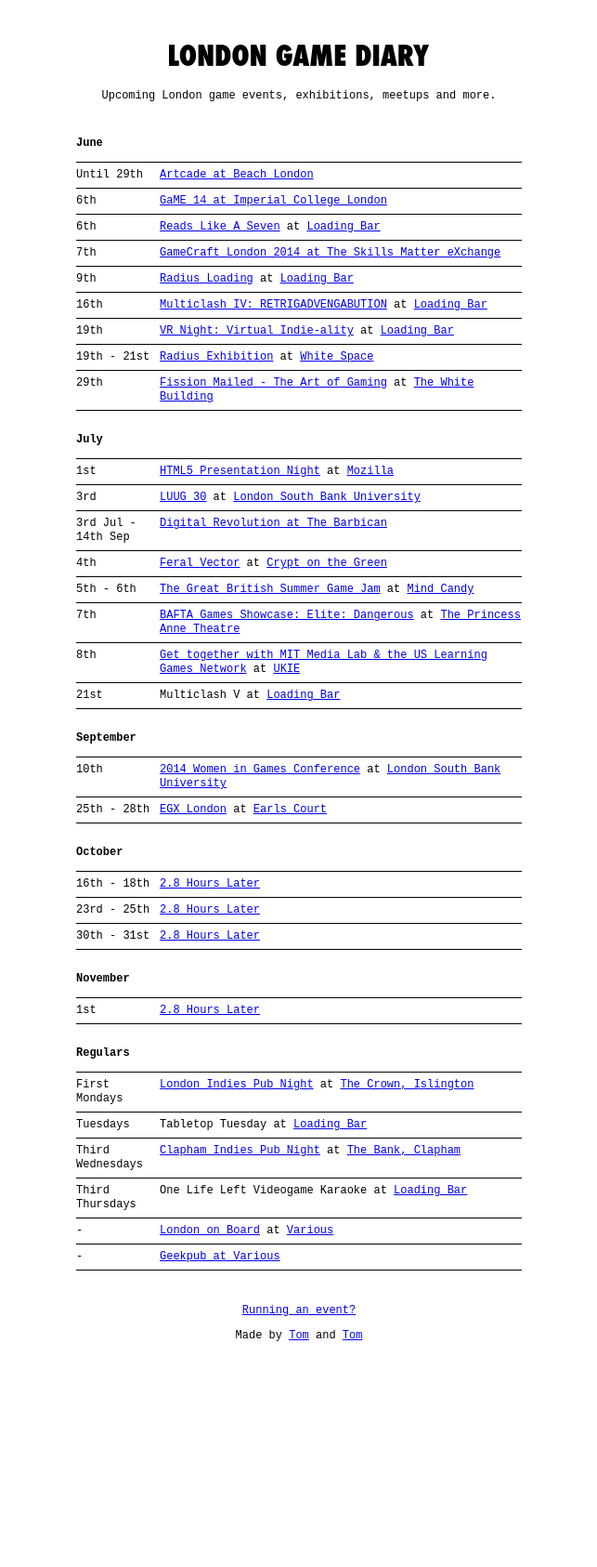
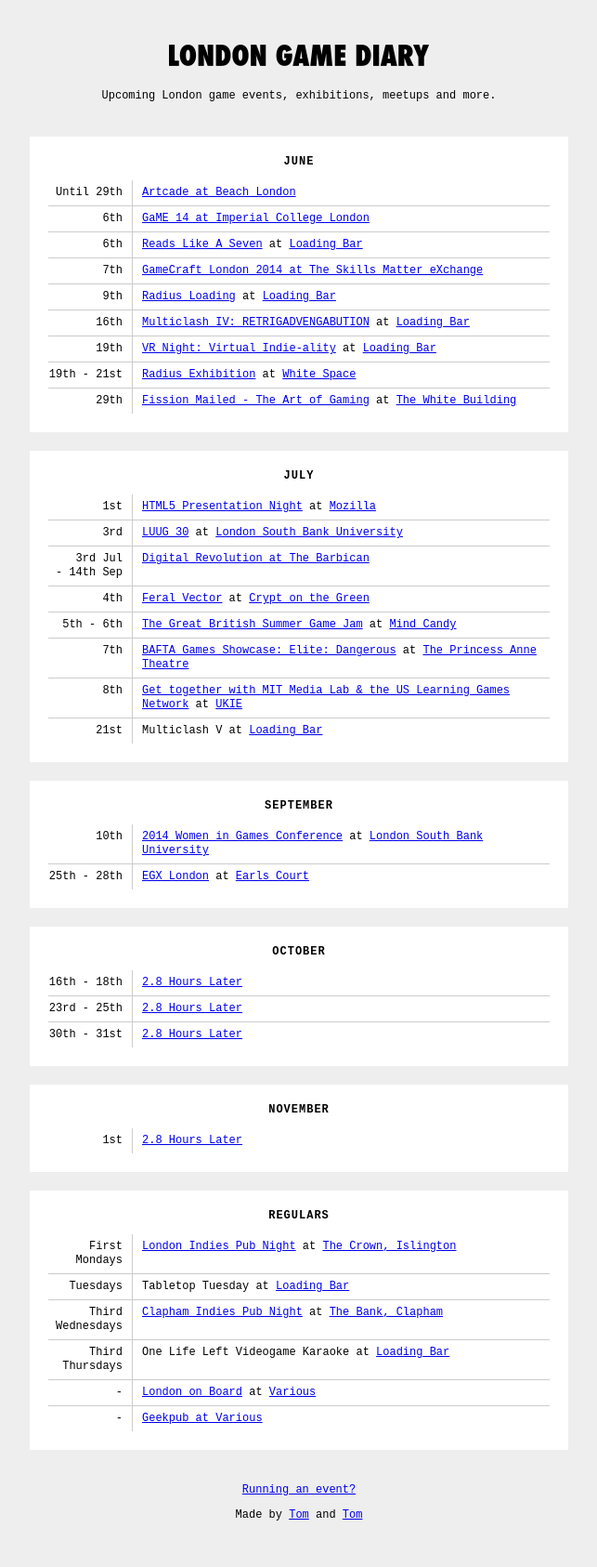
Before and after one commit to thomasmarshall/londongamediary.com, a Jekyll site: the page built from index.html, in a window 1280 px wide. Shown: the whole page at 93% size, without its empty margins (318-961 px from the left). Built offline with Jekyll 4.4.1, drawn with Linux system fonts in a browser that asks for light colours; before the commit the page ends 1493 px from its top, so only the background shows below that.

Commit message:
Nicer styling

```diff
--- a/_includes/event-date.html
+++ b/_includes/event-date.html
@@ -11,8 +11,8 @@
 
   {% if now_month != start_month or now_month != end_month %}
     {% include ordinalize.html date=event.starts_at %}
-    {{ start_month }} -
-    {% include ordinalize.html date=event.ends_at %}
+    {{ start_month }}<br>
+    - {% include ordinalize.html date=event.ends_at %}
     {{ end_month }}
   {% else %}
     {% include ordinalize.html date=event.starts_at %} -
--- a/_includes/events.html
+++ b/_includes/events.html
@@ -12,14 +12,17 @@
   {% endif %}
 
   {% if month != last_month %}
-    {% unless forloop.first %}</table>{% endunless %}
+    {% unless forloop.first %}
+      </table></div>
+    {% endunless %}
 
-    <h3>{{ month }}</h3>
-    <table>
+    <div class="month {{ month | downcase }}">
+      <h3>{{ month }}</h3>
+      <table>
   {% endif %}
 
   {% include event.html event=event %}
 
-  {% if forloop.last %}</table>{% endif %}
+  {% if forloop.last %}</table></div>{% endif %}
   {% assign last_month = month %}
 {% endfor %}
--- a/css/style.css
+++ b/css/style.css
@@ -2,13 +2,20 @@
 
 body {
   margin: 4em auto;
-  width: 480px;
+  width: 540px;
 }
 
 #header,
 #footer,
 #main {
   margin: 3em auto;
+}
+
+
+/* Color */
+
+html {
+  background: #eee;
 }
 
 
@@ -20,6 +27,12 @@
 
 h2, h3 {
   font-size: 1em;
+}
+
+h3 {
+  text-align: center;
+  text-transform: uppercase;
+  letter-spacing: 1px;
 }
 
 
@@ -39,22 +52,41 @@
 
   border-spacing: 0;
   border-collapse: separate;
-  border-bottom: 1px solid black;
 }
 
 td {
-  border-top: 1px solid #000;
+  border-top: 1px solid #ccc;
   padding: 6px 0;
   vertical-align: top;
 }
 
 td:first-child {
+  border-right: 1px solid #ccc;
   padding-right: 10px;
   width: 80px;
+
+  text-align: right;
+}
+
+td:last-child {
+  padding-left: 10px;
 }
 
 td > *:first-child { margin-top: 0; }
 td > *:last-child { margin-bottom: 0; }
+
+tr:first-child td {
+  border-top: 0;
+}
+
+.month { margin: 20px -20px; }
+.month h3 { margin-top: 0; }
+.month table { margin-bottom: 0; }
+
+.month {
+  background: white;
+  padding: 20px;
+}
 
 
 /* Responsive */
```
